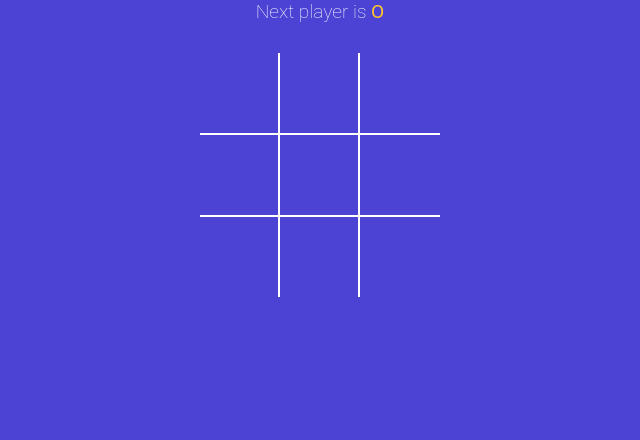
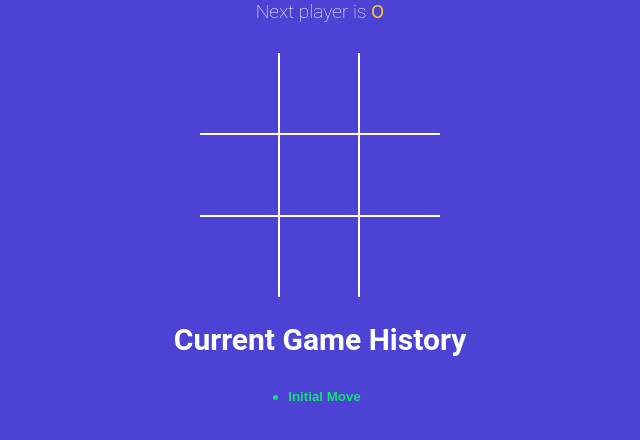
Before and after one commit to VellaInsaan/TicTacToe, a React (Vite) app: page / in a window 1280 px wide. Shown: the top 440 px of the page, without its empty margins (320-960 px from the left). Built offline with nearby package versions, Linux system fonts and the light colour scheme.

Commit message:
Added game history

```diff
--- a/src/App.jsx
+++ b/src/App.jsx
@@ -1,35 +1,65 @@
 import React from 'react';
 import { useState } from 'react';
-
+import History from './components/History';
 import Board from './components/Board';
 import StatusMessage from './components/StatusMessage';
 import { calculateWinner } from './components/winner';
 import './styles/root.scss';
 
 const App = () => {
-  const [squares, setSquares] = useState(Array(9).fill(null));
-  const [isXNext, setIsXNext] = useState(false);
-  const winner = calculateWinner(squares);
+  const [history, setHistory] = useState([
+    { squares: Array(9).fill(null), isXNext: false },
+  ]);
+
+  const [currentMove, setCurrentMove] = useState(0);
+  const gamingBoard = history[currentMove];
+  const winner = calculateWinner(gamingBoard.squares);
 
   const handleSquareClick = (clickedPosition) => {
-    if (squares[clickedPosition] || winner) {
+    if (gamingBoard.squares[clickedPosition] || winner) {
       return;
     }
 
-    setSquares((currentSquare) => {
-      return currentSquare.map((squareValue, position) => {
-        if (clickedPosition === position) {
-          return isXNext ? 'X' : 'O';
+    setHistory((currentHistory) => {
+      const isTraversing = currentMove + 1 !== currentHistory.length;
+
+      const lastGamingState = isTraversing
+        ? currentHistory[currentMove]
+        : currentHistory[currentHistory.length - 1];
+
+      const nextSqaureState = lastGamingState.squares.map(
+        (squareValue, position) => {
+          if (clickedPosition === position) {
+            return lastGamingState.isXNext ? 'X' : 'O';
+          }
+          return squareValue;
         }
-        return squareValue;
+      );
+
+      const base = isTraversing
+        ? currentHistory.slice(0, currentHistory.indexOf(lastGamingState) + 1)
+        : currentHistory;
+
+      return base.concat({
+        squares: nextSqaureState,
+        isXNext: !lastGamingState.isXNext,
       });
     });
-    setIsXNext((currentIsXNext) => !currentIsXNext);
+    setCurrentMove((move) => move + 1);
+  };
+
+  const moveTo = (move) => {
+    setCurrentMove(move);
   };
   return (
     <div className='app'>
-      <StatusMessage winner={winner} isXNext={isXNext} squares={squares} />
-      <Board squares={squares} handleSquareClick={handleSquareClick} />
+      <StatusMessage winner={winner} gamingBoard={gamingBoard} />
+      <Board
+        squares={gamingBoard.squares}
+        handleSquareClick={handleSquareClick}
+      />
+      <h2>Current Game History</h2>
+      <History history={history} moveTo={moveTo} currentMove={currentMove} />
     </div>
   );
 };
--- /dev/null
+++ b/src/components/History.jsx
@@ -0,0 +1,24 @@
+import React from 'react';
+const History = ({ history, moveTo, currentMove }) => {
+  return (
+    <div className='history-wrapper'>
+      <ul className='history'>
+        {history.map((_, index) => (
+          <li key={index}>
+            <button
+              type='button'
+              className={`btn-move ${currentMove === index ? 'active' : ''}`}
+              onClick={() => {
+                moveTo(index);
+              }}
+            >
+              {index === 0 ? 'Initial Move' : `Go to move ${index}`}
+            </button>
+          </li>
+        ))}
+      </ul>
+    </div>
+  );
+};
+
+export default History;
--- a/src/components/StatusMessage.jsx
+++ b/src/components/StatusMessage.jsx
@@ -1,7 +1,7 @@
 import React from 'react';
 
-const StatusMessage = ({ winner, isXNext, squares }) => {
-  console.log(squares);
+const StatusMessage = ({ winner, gamingBoard }) => {
+  const { squares, isXNext } = gamingBoard;
   const nextPlayer = isXNext ? 'X' : 'O';
   const noMovesLeft = squares.every((sqaureValue) => {
     return sqaureValue !== null;
```
